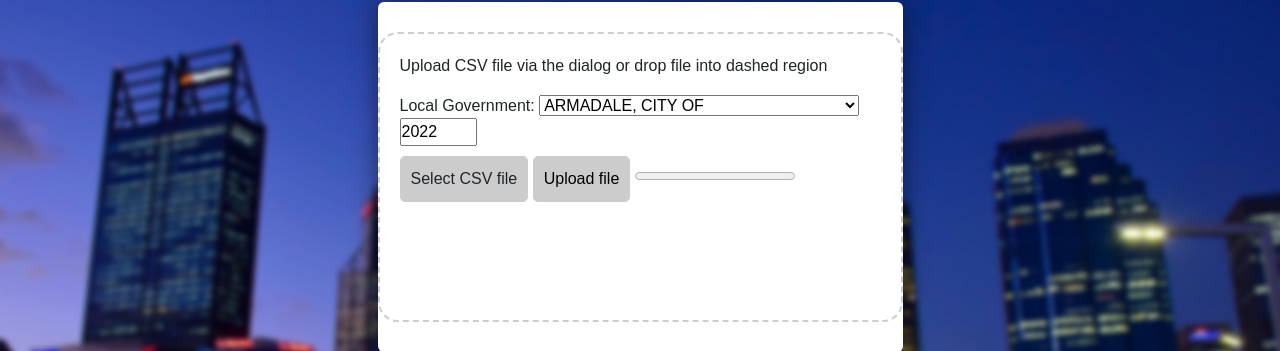
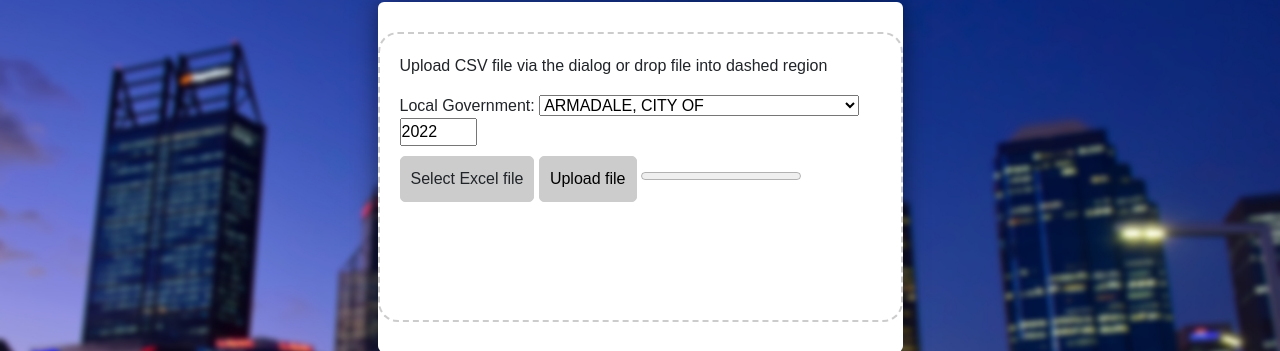
Before and after one commit to Burbukje/CITS3200, a Django app: page /uploader/ in a window 1280 px wide. Shown: the part 113-464 px from the top of the page. Run offline with Django 4.2, Linux system fonts and the light colour scheme; the visitor is signed in with stand-in values (Sample User, id 1).

Commit message:
changed csv to excel

```diff
--- a/webScraper/templates/uploader.html
+++ b/webScraper/templates/uploader.html
@@ -50,7 +50,7 @@
     </select>
     <input type="number" id="collection-year" name="year" placeholder="Collection Year" min="2020" max="2099" step="1" value="2022">
     <br>
-    <label class="button" for="fileElem">Select CSV file</label>
+    <label class="button" for="fileElem">Select Excel file</label>
     <button class="button" type="submit" id="upload-btn">Upload file</button>
     <progress id="progress-bar" value=0 max=100></progress>
     <div id="gallery"></div>
```
